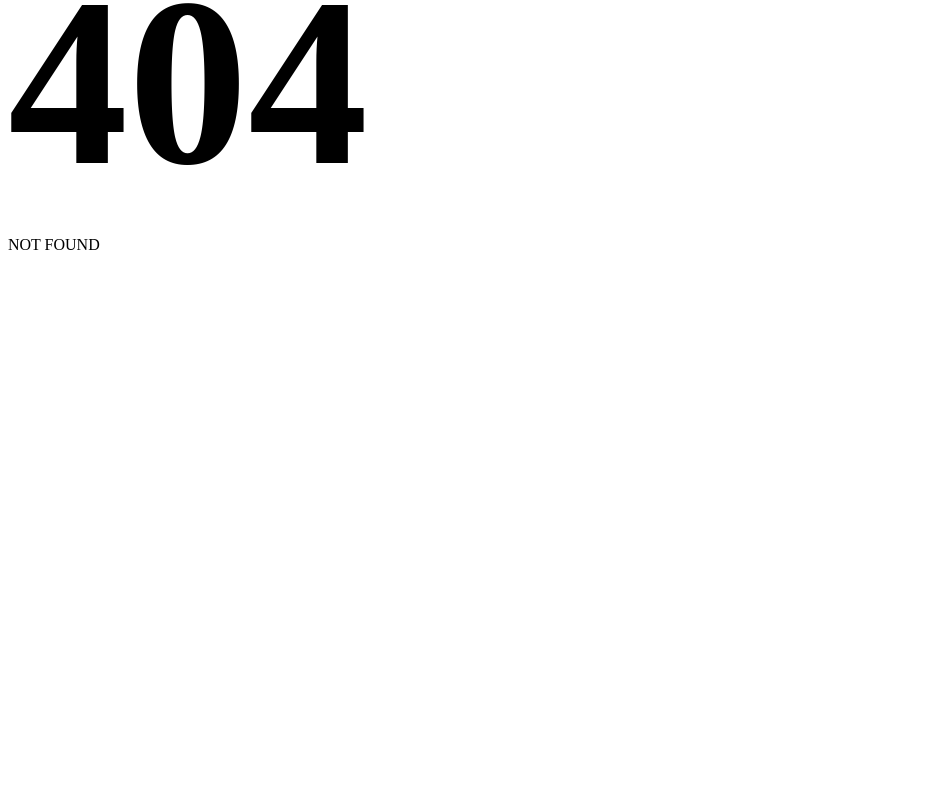
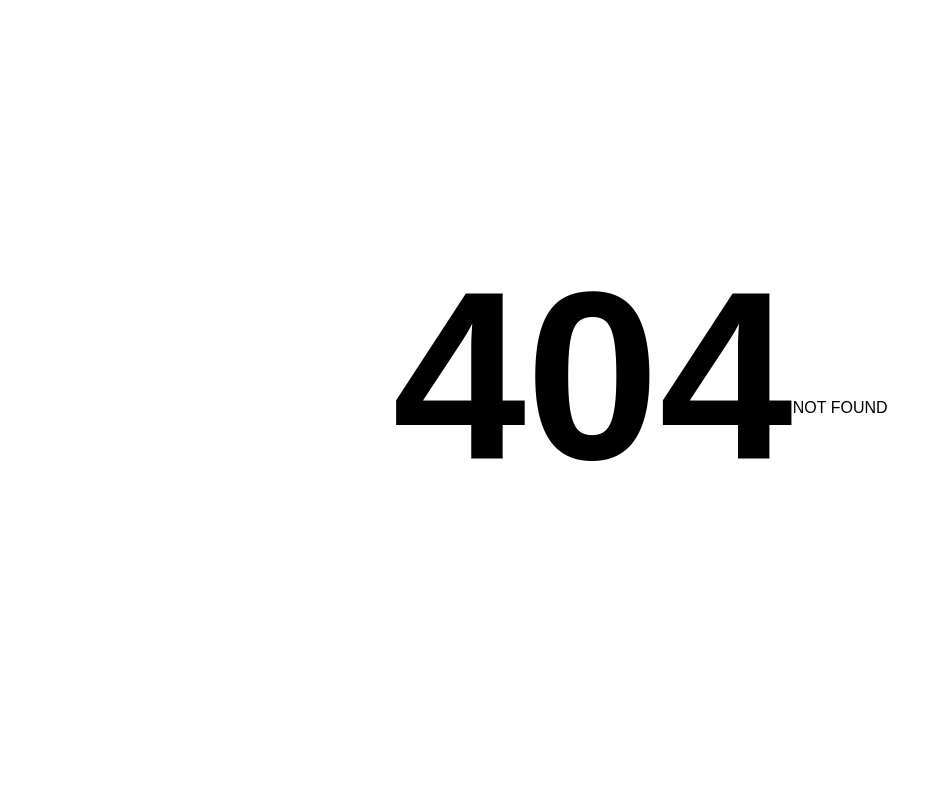
Before and after one commit to Floo42/projetTAF, a PHP site: page /index.php in a window 1280 px wide. Shown: the whole page, without its empty margins (0-942 px from the left). Before the commit the page ends 250 px from the top, so only its background shows below. Run offline with PHP 8.4, Linux system fonts and the light colour scheme.

Commit message:
Deplacement css

```diff
--- a/src/css/404.css
+++ b/public/css/404.css
@@ -1,6 +1,6 @@
-html, body
-  height: 100%
-  overflow: hidden
+html, body{
+  height: 100%;
+}
 
 .error-page{
   display: flex;
@@ -11,7 +11,11 @@ html, body
   font-family: Arial, "Helvetica Neue", Helvetica, sans-serif;
 }
 
-  h1{
+.text{
+    display:block;
+}
+
+h1{
     font-size: 30vh;
     font-weight: bold;
     position: relative;
--- a/src/notfound.html
+++ b/src/notfound.html
@@ -3,7 +3,7 @@
 <head>
 <meta charset="UTF-8">
 <link rel="stylesheet" href="css/404.css">
-<title>404</title>
+<title>Erreur 404</title>
 </head>
 
 <body>
```
Also changed, not shown: public/css/home.css (renamed from src/css/home.css), public/index.php (line endings or trailing spaces).
